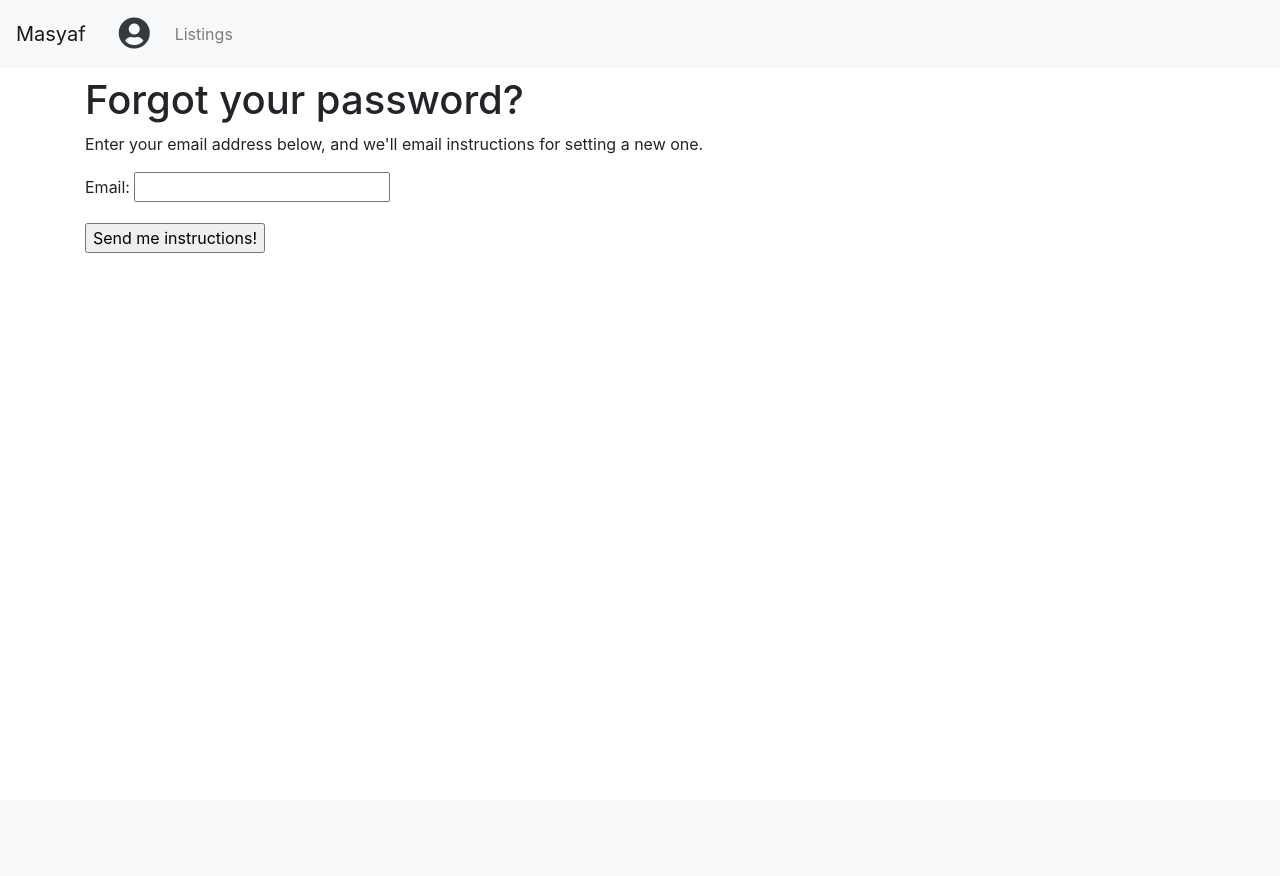
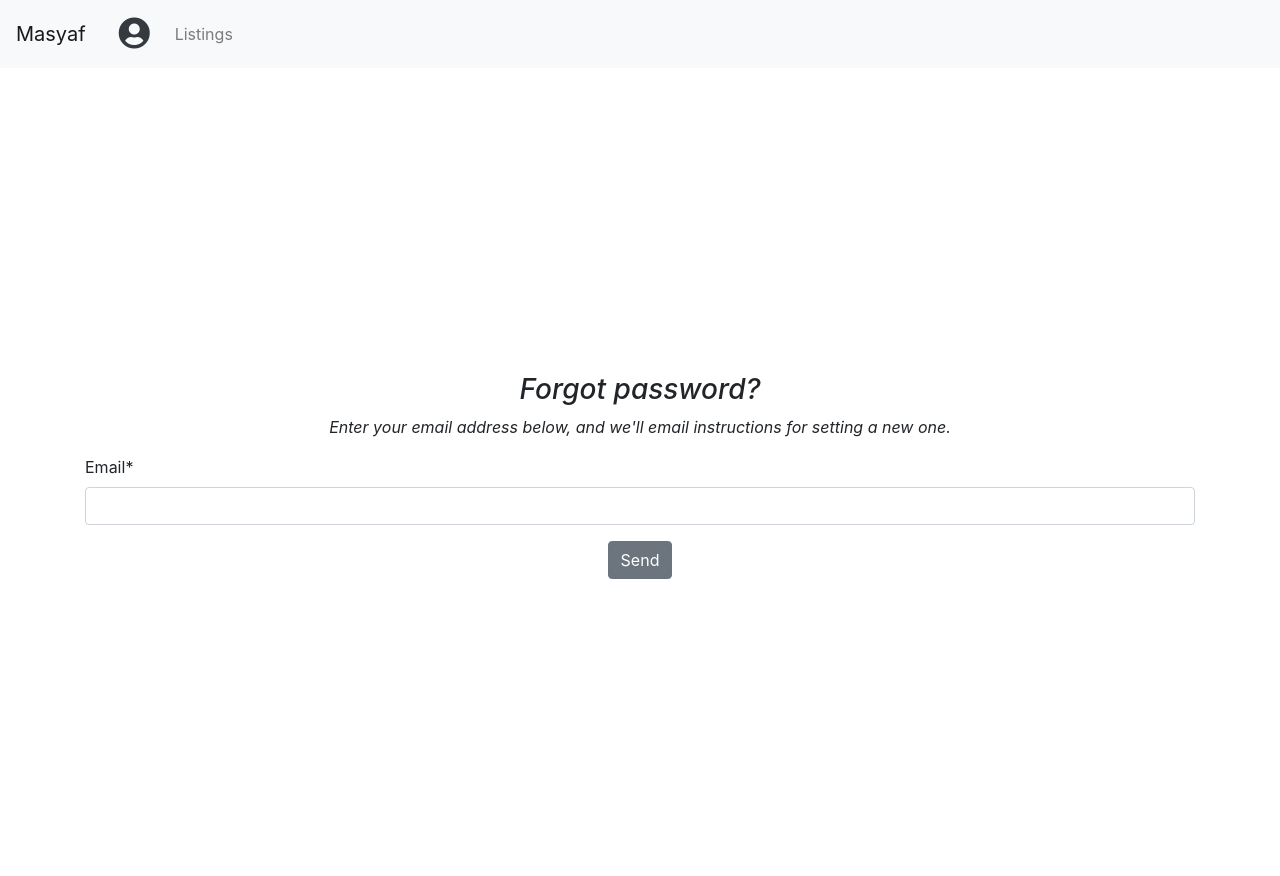
Before and after one commit to areeves9/extractor-jobs, a Django app: a page that uses templates/base.html in a window 1280 px wide. Before the commit the page ends 253 px from the top, so only its background shows below. Run offline with Django 3.2, Linux system fonts and the light colour scheme; parts of the project's set-up code (start-up, migrations or seed data) failed here and were passed over; some libraries are stand-ins or nearby versions.

Commit message:
vertical centering with bs classes for forms

```diff
--- a/jobsite/urls.py
+++ b/jobsite/urls.py
@@ -28,7 +28,7 @@ from utils.autocomplete import CityAutocomplete
 urlpatterns = [
     re_path('admin/', admin.site.urls),
     re_path('accounts/', include(('accounts.urls', 'accounts'), namespace='accounts')),
-    re_path('account/', include('django.contrib.auth.urls')),
+    re_path('account/', include(('django.contrib.auth.urls', 'django.contrib.auth'), namespace='account')),
     re_path('jobs/', include(('jobs.urls', 'jobs'), namespace='jobs')),
 ]
 
--- a/templates/base.html
+++ b/templates/base.html
@@ -5,7 +5,7 @@
 
 <!DOCTYPE html>
 
-<html lang="en">
+<html class="h-100" lang="en">
 <head>
     {% block head %}
     {% endblock %}
@@ -18,17 +18,15 @@
 
 
 </head>
-<body>
+<body class="h-100">
     {% include "partials/messages.html" %}
     {% include "partials/navbar.html" %}
-    <main>
-        <div class="container">
+        <div class="h-100 container">
 
             {% block content %}
 
             {% endblock %}
         </div>
-    </main>
     <script src="https://code.jquery.com/jquery-3.3.1.slim.min.js" integrity="sha384-q8i/X+965DzO0rT7abK41JStQIAqVgRVzpbzo5smXKp4YfRvH+8abtTE1Pi6jizo" crossorigin="anonymous"></script>
     <script src="https://cdnjs.cloudflare.com/ajax/libs/popper.js/1.14.7/umd/popper.min.js" integrity="sha384-UO2eT0CpHqdSJQ6hJty5KVphtPhzWj9WO1clHTMGa3JDZwrnQq4sF86dIHNDz0W1" crossorigin="anonymous"></script>
     <script src="https://stackpath.bootstrapcdn.com/bootstrap/4.3.1/js/bootstrap.min.js" integrity="sha384-JjSmVgyd0p3pXB1rRibZUAYoIIy6OrQ6VrjIEaFf/nJGzIxFDsf4x0xIM+B07jRM" crossorigin="anonymous"></script>
--- a/templates/partials/accounts-modal.html
+++ b/templates/partials/accounts-modal.html
@@ -78,6 +78,8 @@
 
 
         {% endif %}
+        <p class="mt-2 text-center">Forgot password? - Reset <a href="{% url 'account:password_reset' %}">here</a></p>
+
         </div>
     </div>
   </div>
--- a/templates/registration/password_reset_done.html
+++ b/templates/registration/password_reset_done.html
@@ -4,9 +4,10 @@
 {% block title %}Email Sent{% endblock %}
 
 {% block content %}
+<h5 class="text-left">Check your inbox.</h5>
+
 <div class="row">
     <div class="col justify-content-center">
-        <h1 class="text-center">Check your inbox.</h1>
         <p>We've emailed you instructions for setting your password. You should receive the email shortly!</p>
     </div>
 </div>
--- a/templates/registration/password_reset_form.html
+++ b/templates/registration/password_reset_form.html
@@ -1,15 +1,27 @@
 <!-- templates/registration/password_reset_form.html -->
 {% extends 'base.html' %}
+
+{% load crispy_forms_tags %}
 
 {% block title %}Forgot Your Password?{% endblock %}
 
 {% block content %}
-  <h1>Forgot your password?</h1>
-  <p>Enter your email address below, and we'll email instructions for setting a new one.</p>
 
-  <form method="POST">
-    {% csrf_token %}
-    {{ form.as_p }}
-    <input type="submit" value="Send me instructions!">
-  </form>
+
+
+
+<div class="row justify-content-center align-items-center h-100">
+    <div class="col">
+      <h3 class="text-center font-italic">Forgot password?</h3>
+      <p class="text-center font-italic">Enter your email address below, and we'll email instructions for setting a new one.</p>
+        <form class="" method="POST">
+          {% csrf_token %}
+          {{ form|crispy }}
+          <button class="d-block mx-auto btn btn-secondary" type="submit">Send</button>
+
+        </form>
+
+    </div>
+</div>
+
 {% endblock %}
```
Also changed, not shown: accounts/templates/accounts/registration_form.html (+3 -5 lines), accounts/templates/accounts/skill_form.html (+13 -7 lines), templates/registration/logged_out.html (+6 -4 lines), templates/registration/login.html (+4 -5 lines), templates/registration/password_reset_complete.html (+7 -2 lines), templates/registration/password_reset_confirm.html (+18 -9 lines).
